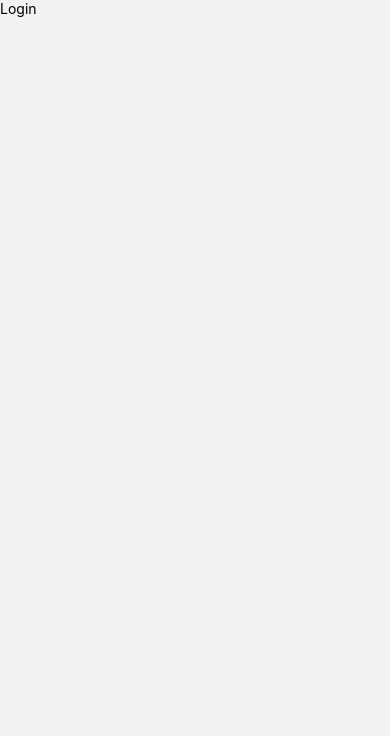
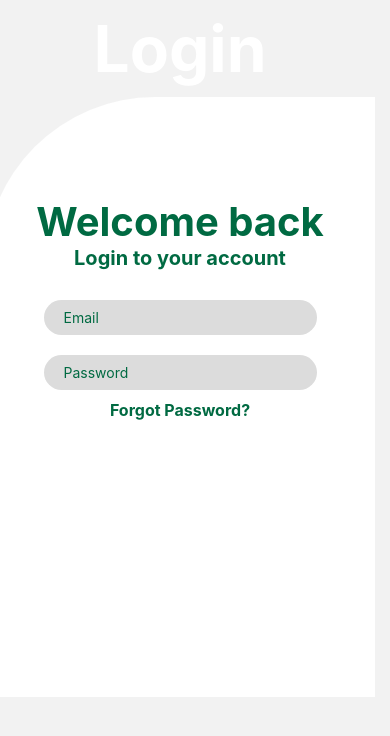
Before and after one commit to DC-21/ReactNative-LoginUI, a React Native app: screen /Login in a window 390 px wide. Shown: the top 736 px of the page. Built offline with nearby package versions, Linux system fonts and the light colour scheme.

Commit message:
Commit message

```diff
--- a/App.js
+++ b/App.js
@@ -10,10 +10,10 @@ const Stack = createNativeStackNavigator();
 function App() {
   return (
     <NavigationContainer>
-      <Stack.Navigator screenOptions={{ headerShown: false }}>
+      <Stack.Navigator screenOptions={{ headerShown: false,presentation:"modal"}}>
         <Stack.Screen name="Home" component={Home} />
         <Stack.Screen name="Signup" component={Signup} />
-        <Stack.Screen name="Login" component={Login} />
+        <Stack.Screen name="Login" component={Login}/>
       </Stack.Navigator>
     </NavigationContainer>
   );
--- /dev/null
+++ b/components/Field.js
@@ -0,0 +1,13 @@
+import { TextInput } from 'react-native'
+import React from 'react'
+import { darkGreen } from './Constants'
+
+const Field = props => {
+  return (
+    <TextInput{...props} style={{borderRadius: 100, color: darkGreen, width: '70%', height: 35, backgroundColor: 'rgb(220,220,220)', paddingHorizontal: 20, marginVertical: 10}} placeholderTextColor={darkGreen}>
+
+    </TextInput>
+  );
+}
+
+export default Field;
--- a/components/Login.js
+++ b/components/Login.js
@@ -1,11 +1,27 @@
 import { View, Text } from 'react-native'
 import React from 'react'
+import Background from './Background';
+import { darkGreen } from './Constants';
+import Field from './Field';
 
 const Login = () => {
   return (
-    <View>
-      <Text>Login</Text>
+    <Background>
+      <View style={{ alignItems:'center', width: 360}}>
+      <Text style={{ color: 'white', fontSize: 64, fontWeight: 'bold', marginVertical: 10 }}>Login</Text>
+      <View style={{ backgroundColor: 'white', height: 600, width: 390, borderTopLeftRadius: 170, paddingTop: 100, alignItems: 'center'}}>
+        <Text style={{ fontSize: 40, color: darkGreen, fontWeight: "bold"}}>Welcome back</Text>
+        <Text style={{ fontSize: 20, color: darkGreen, fontWeight: "bold", marginBottom: 20}}>Login to your account</Text>
+        <Field placeholder='Email' keyboardType={"email-address"} />
+        <Field placeholder='Password' secureTextEntry={true}/>
+        <View>
+          <Text style={{color: darkGreen, fontWeight: 'bold', fontSize: 16}}>
+            Forgot Password?
+          </Text>
+        </View>
+      </View>
     </View>
+    </Background>
   )
 }
 
```
Also changed, not shown: 1 other file (tests, documents, lock files or other folders).
